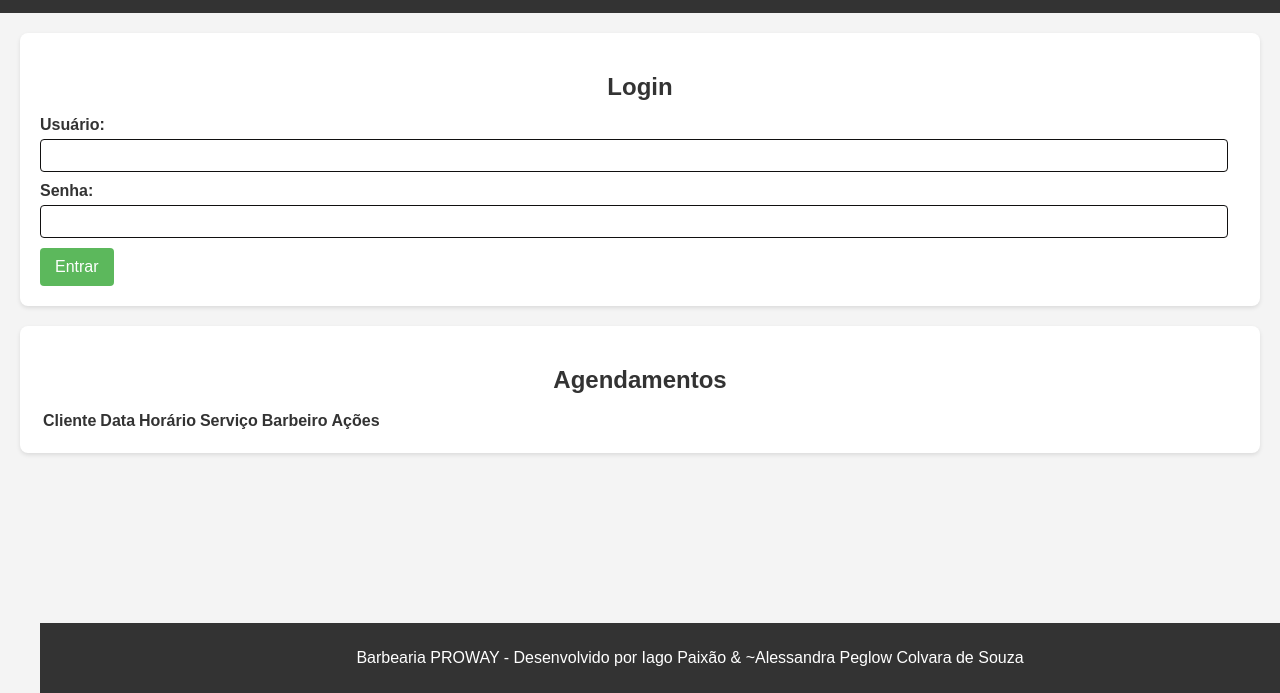
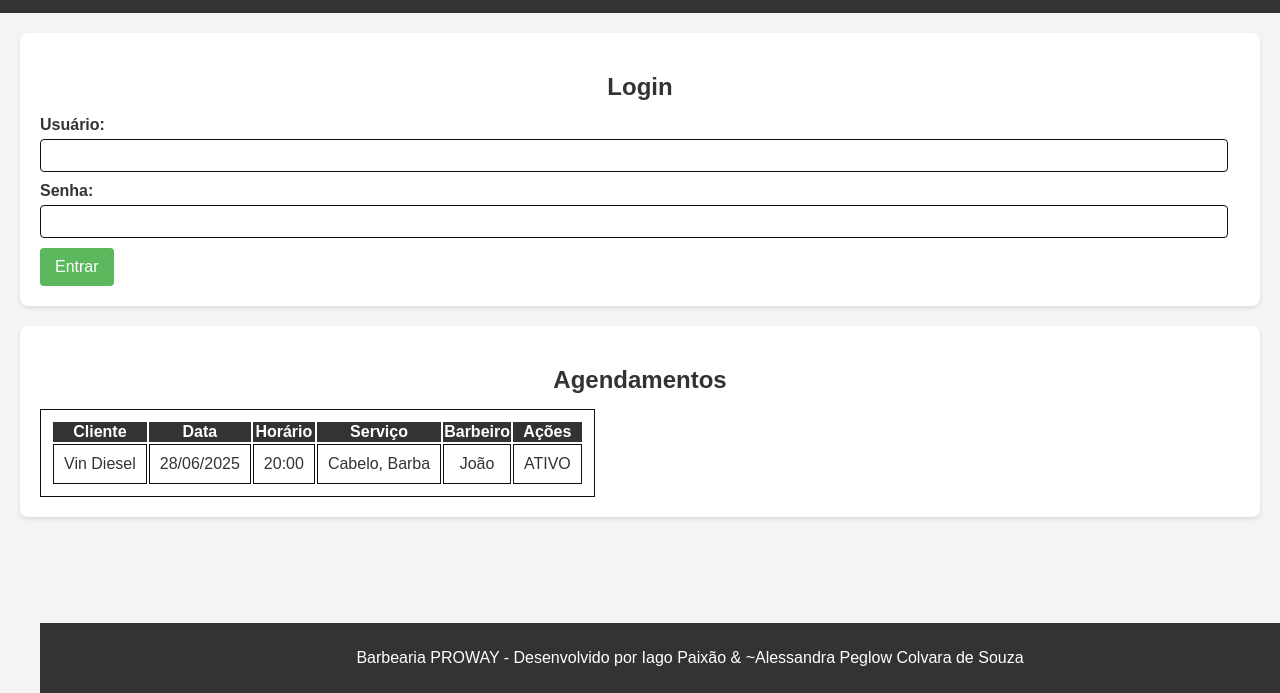
Before and after one commit to iago-paixao1/barbeariaProway, a plain HTML site: page recepcao.html in a window 1280 px wide. Shown: the part 107-800 px from the top of the page. Drawn offline with Linux system fonts and the light colour scheme.

Commit message:
versão 4
foi adicionado um cliente para teste
tambem um stylo de tabela e grid para alinhamento de imagem dos barbeiros

```diff
--- a/recepcao.html
+++ b/recepcao.html
@@ -1,11 +1,13 @@
 <!DOCTYPE html>
 <html lang="pt-br">
+
 <head>
     <meta charset="UTF-8">
     <meta name="viewport" content="width=device-width, initial-scale=1.0">
     <title>Recepção - Barbearia PROWAY</title>
     <link rel="stylesheet" href="style.css">
 </head>
+
 <body>
     <header>
         <div class="logo">
@@ -33,13 +35,13 @@
         <button>Cadastrar Cliente</button>
         <button>Cadastrar Agendamento</button>
         <button>Registrar Pagamento</button>
-        </section>
+    </section>
 
     <section id="agendamentos">
         <h2>Agendamentos</h2>
         <table>
             <thead>
-                <tr>
+                <tr class="tabela">
                     <th>Cliente</th>
                     <th>Data</th>
                     <th>Horário</th>
@@ -47,12 +49,22 @@
                     <th>Barbeiro</th>
                     <th>Ações</th>
                 </tr>
+                <tr>
+
+                       <td> Vin Diesel</td>
+                    <td>28/06/2025</td>
+                    <td>20:00</td>
+                    <td>Cabelo, Barba</td>
+                    <td>João</td>
+                    <td>ATIVO</td>
+                </tr>
             </thead>
             <tbody>
                 <!-- Aqui voce pode adicionar os agendamentos aqui -->
 
-    <footer>
-        <p>Barbearia PROWAY - Desenvolvido por Iago Paixão & ~Alessandra Peglow Colvara de Souza</p>
-    </footer>
+                <footer>
+                    <p>Barbearia PROWAY - Desenvolvido por Iago Paixão & ~Alessandra Peglow Colvara de Souza</p>
+                </footer>
 </body>
+
 </html>
--- a/style.css
+++ b/style.css
@@ -54,7 +54,7 @@ h2, h3 {
     margin-bottom: 15px;
 }
 
-.galeria-container {
+.galeria-container , .equipe-container {
     display: grid;
     grid-template-columns: repeat(auto-fit, minmax(200px, 1fr));
     gap: 15px;
@@ -127,3 +127,14 @@ footer {
     width: 200px;
     margin: 10px auto;
 }
+table,tr, td {
+    padding: 10px;
+    text-align: center;
+    border: #111010 solid 1px;
+    padding: 10px;
+
+}
+.tabela {
+    background-color: #333;
+    color: #fff;
+}
```
Also changed, not shown: index.html (+3 -3 lines).
